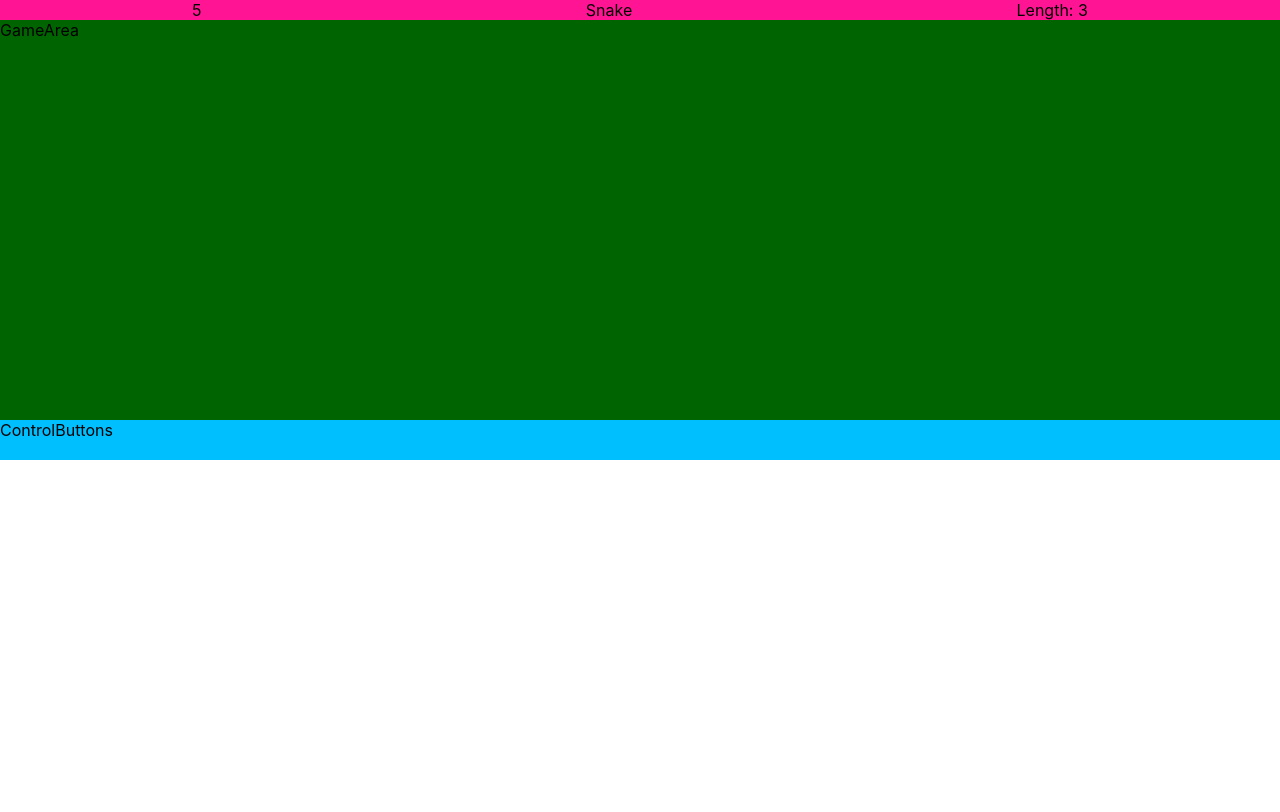
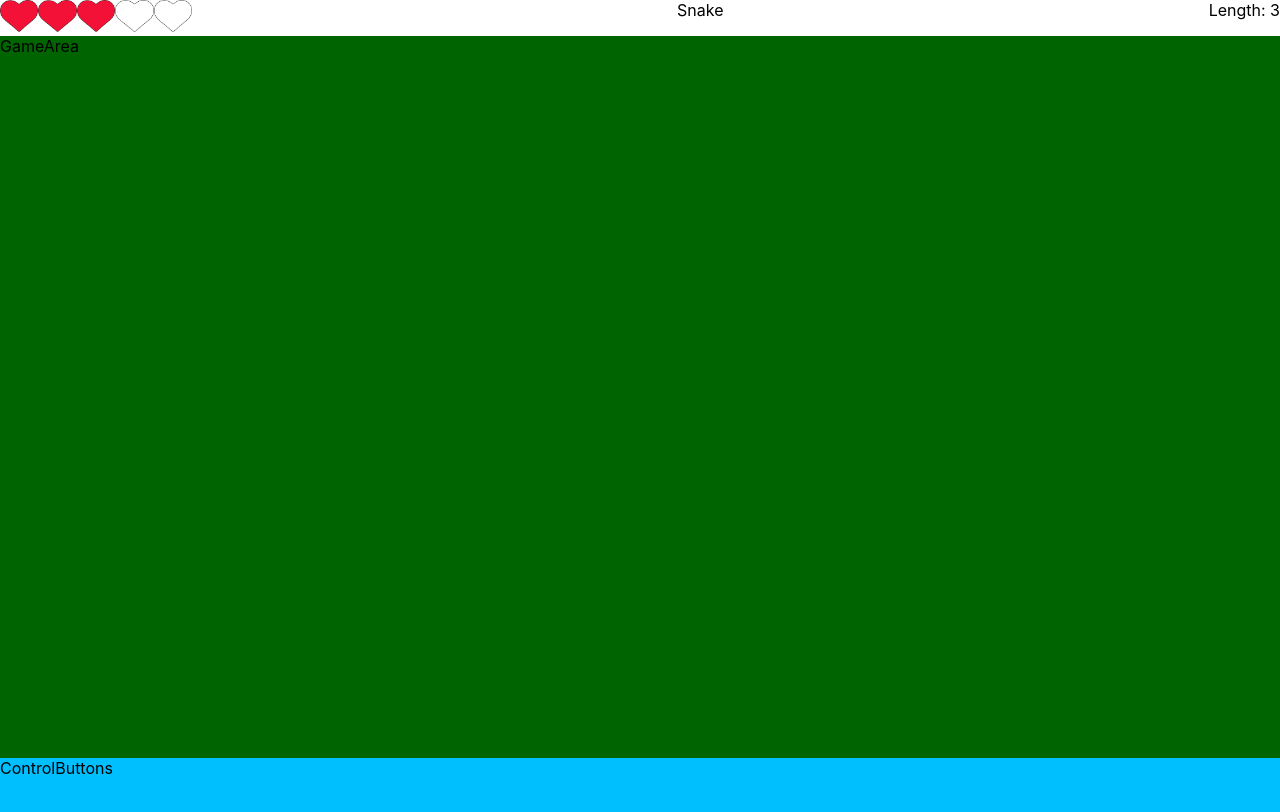
Before and after one commit to Talex210/caterpillar_react, a React (Create React App) app: page / in a window 1280 px wide. Shown: the top 812 px of the page. Built offline with nearby package versions, Linux system fonts and the light colour scheme.

Commit message:
animation of adding and removing life, added the necessary images

```diff
--- a/src/Component/Header/Header.jsx
+++ b/src/Component/Header/Header.jsx
@@ -1,10 +1,25 @@
 import style from './Header.module.css'
+import heartFull from '../../assets/img/heartFull.png'
+import heartEmpty from '../../assets/img/heartEmpty.png'
 
 export const Header = (props) => {
+    // animation of adding and removing life
+    let lifeArr = [];
+    for (let i = 0; i < 5; i++) {
+        lifeArr.push(false);
+    }
+    for (let i = 0; i < props.life; i++) {
+        lifeArr.pop();
+        lifeArr.splice(i,0,true)
+    }
     return (
         <div className={style.header}>
             <div className={style.positions}>
-                <div>{props.life}</div>
+                <div className={style.life}>
+                    {lifeArr.map((l, i) =>
+                        <img alt='heart full' src={l ? heartFull : heartEmpty} key={i}/>
+                    )}
+                </div>
                 <div>{props.nameApp}</div>
                 <div>Length: {props.snakeLength}</div>
             </div>
--- a/src/Component/Header/Header.module.css
+++ b/src/Component/Header/Header.module.css
@@ -1,9 +1,12 @@
 .header {
     grid-area: h;
-    background: deeppink;
 }
 
 .positions {
     display: flex;
-    justify-content: space-around;
+    justify-content: space-between;
 }
+
+.life img {
+    width: 3vw;
+}
--- a/src/Redux/HeaderReducer.js
+++ b/src/Redux/HeaderReducer.js
@@ -1,6 +1,6 @@
 let startState = {
     nameApp: 'Snake',
-    life: 5,
+    life: 3,
     snakeLength: 3
 }
 
```
Also changed, not shown: src/assets/img/heartEmpty.png, src/assets/img/heartFull.png.
